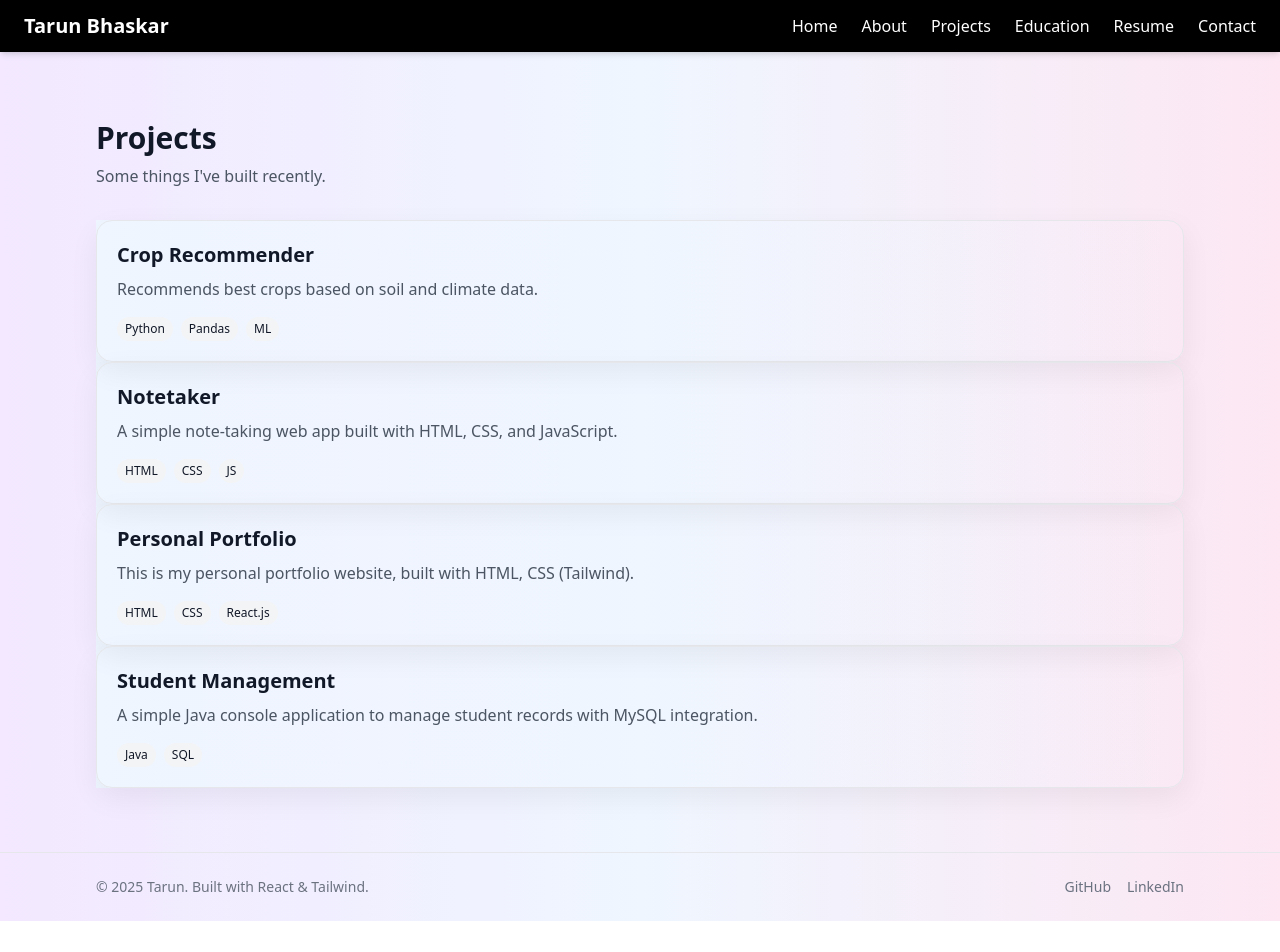
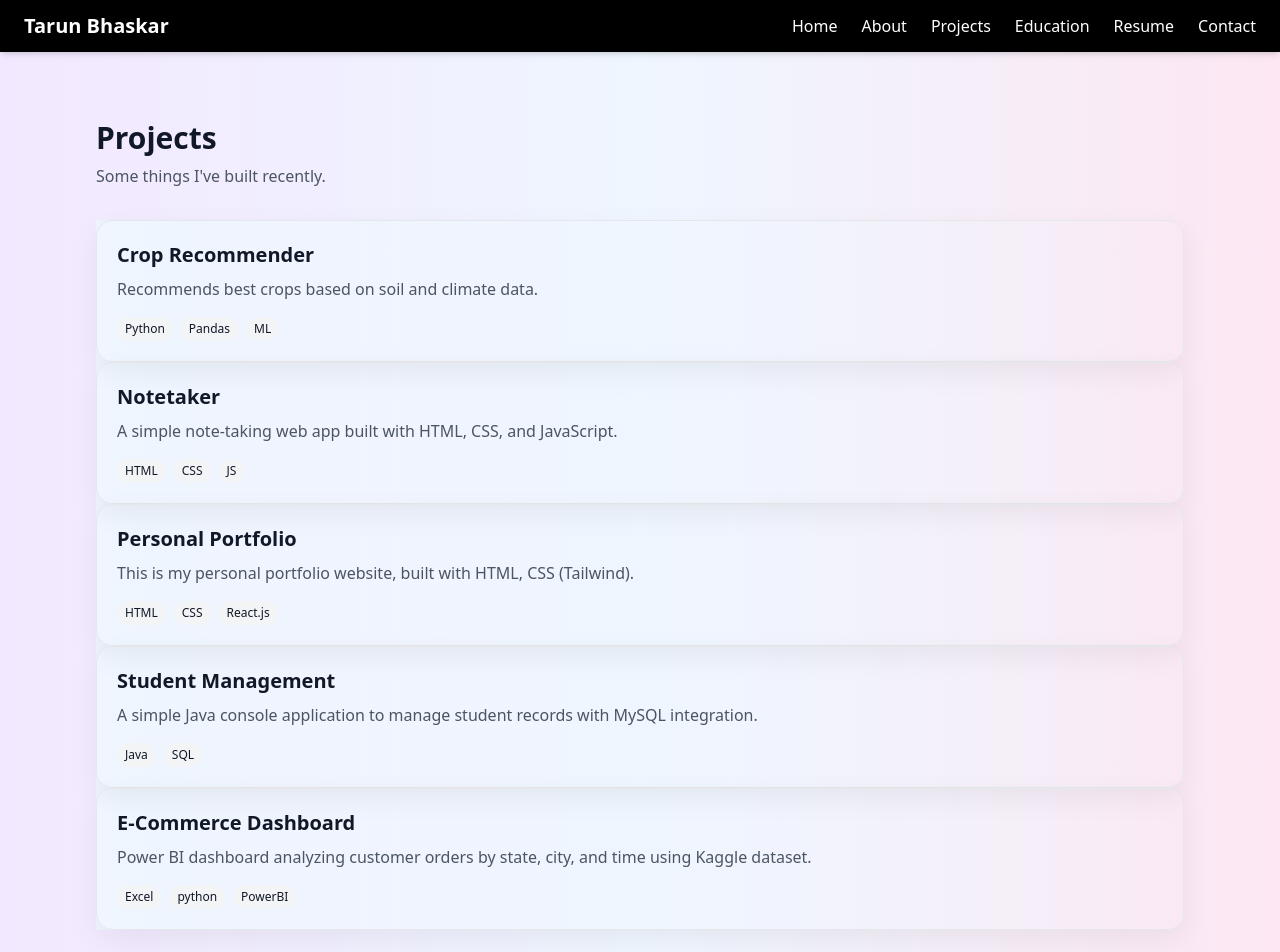
Before and after one commit to Tarunbhaskar199/TARUN-PORTFOLIO, a React (Vite) app: page /projects in a window 1280 px wide. Shown: the top 952 px of the page. Before the commit the page ends 921 px from the top, so only its background shows below. Built offline with nearby package versions, Linux system fonts and the light colour scheme.

Commit message:
projects.data.js

```diff
--- a/src/projects.data.js
+++ b/src/projects.data.js
@@ -3,24 +3,30 @@ export const projects = [
     title: "Crop Recommender",
     desc: "Recommends best crops based on soil and climate data.",
     tech: ["Python", "Pandas", "ML"],
-    link: "https://github.com/Tarunbhaskar199"
+    link: "https://github.com/Tarunbhaskar199/Crop-Recommender-System"
   },
   {
     title: "Notetaker",
     desc: "A simple note-taking web app built with HTML, CSS, and JavaScript.",
     tech: ["HTML", "CSS", "JS"],
-    link: "https://github.com/Tarunbhaskar199"
+    link: "https://github.com/Tarunbhaskar199/notetaker"
   },
   {
     title: "Personal Portfolio",
     desc: "This is my personal portfolio website, built with HTML, CSS (Tailwind).",
     tech: ["HTML", "CSS","React.js"],
-    link: "https://github.com/Tarunbhaskar199"
+    link: "https://github.com/Tarunbhaskar199/TARUN-PORTFOLIO"
   },
   {
     title: "Student Management",
     desc: "A simple Java console application to manage student records with MySQL integration.",
     tech: ["Java", "SQL"],
-    link: "https://github.com/Tarunbhaskar199"
+    link: "https://github.com/Tarunbhaskar199/Student-Management"
+  },
+  {
+    title: "E-Commerce Dashboard",
+    desc: "Power BI dashboard analyzing customer orders by state, city, and time using Kaggle dataset.",
+    tech: ["Excel", "python", "PowerBI"],
+    link: "https://github.com/Tarunbhaskar199/E-Commerce-Dashboard"
   }
 ]
```
